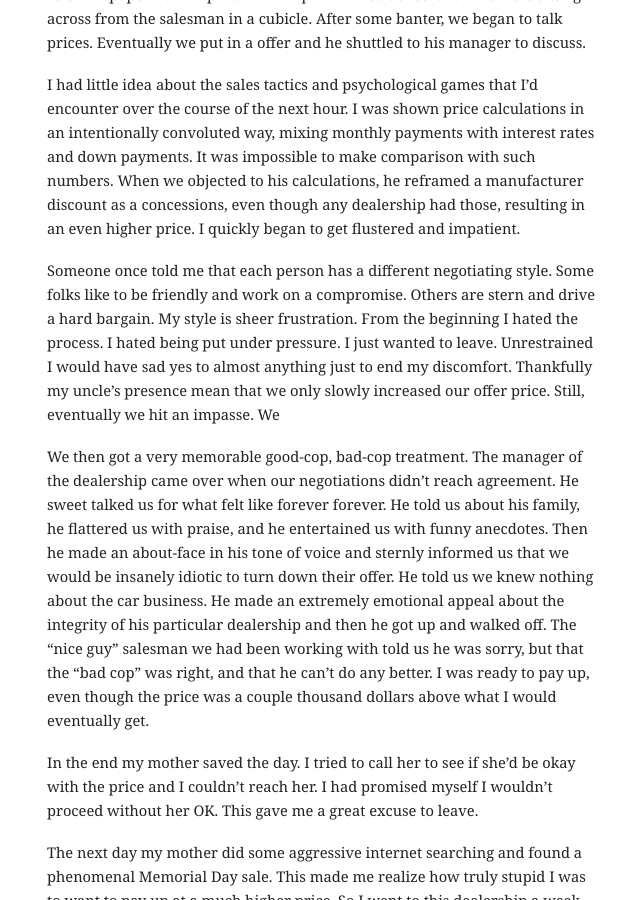
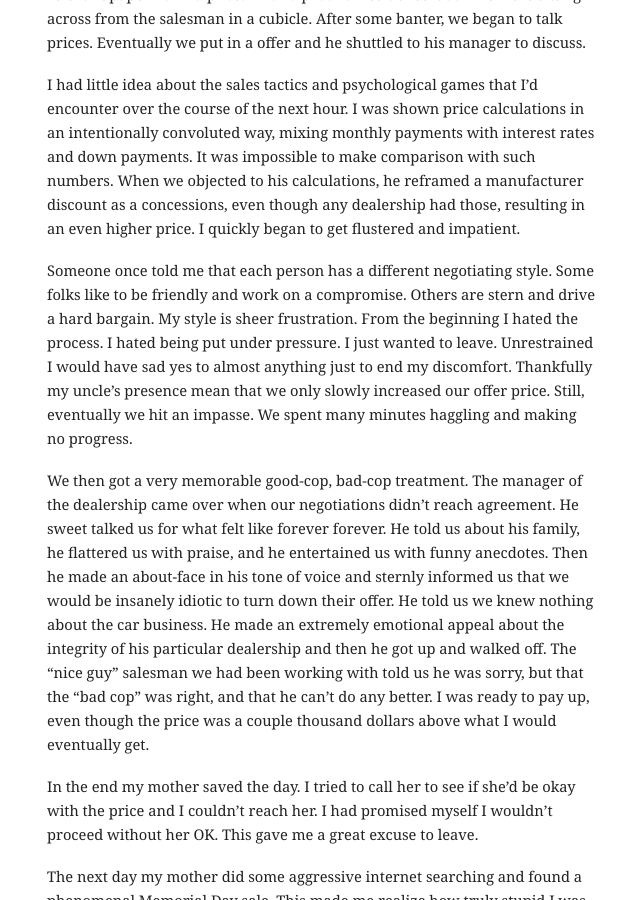
Before and after one commit to mbwong/mbwong.github.com, a Jekyll site: the page built from _posts/2013-07-06-buying-a-car.md, in a window 1280 px wide and 900 px high, scrolled down 708 px. Shown: the whole window, without its empty margins (303-943 px from the left). Built offline with Jekyll 4.4.1, drawn with Linux system fonts in a browser that asks for light colours.

Commit message:
Update 2013-07-06-buying-a-car.md

```diff
--- a/_posts/2013-07-06-buying-a-car.md
+++ b/_posts/2013-07-06-buying-a-car.md
@@ -16,7 +16,7 @@ We took a trip back to the same dealership for to negotiate a price. After a few
 
 I had little idea about the sales tactics and psychological games that I'd encounter over the course of the next hour. I was shown price calculations in an intentionally convoluted way, mixing monthly payments with interest rates and down payments. It was impossible to make comparison with such numbers. When we objected to his calculations, he reframed a manufacturer discount as a concessions, even though any dealership had those, resulting in an even higher price. I quickly began to get flustered and impatient.
 
-Someone once told me that each person has a different negotiating style. Some folks like to be friendly and work on a compromise. Others are stern and drive a hard bargain. My style is sheer frustration. From the beginning I hated the process. I hated being put under pressure. I just wanted to leave. Unrestrained I would have sad yes to almost anything just to end my discomfort. Thankfully my uncle's presence mean that we only slowly increased our offer price. Still, eventually we hit an impasse. We
+Someone once told me that each person has a different negotiating style. Some folks like to be friendly and work on a compromise. Others are stern and drive a hard bargain. My style is sheer frustration. From the beginning I hated the process. I hated being put under pressure. I just wanted to leave. Unrestrained I would have sad yes to almost anything just to end my discomfort. Thankfully my uncle's presence mean that we only slowly increased our offer price. Still, eventually we hit an impasse. We spent many minutes haggling and making no progress.
 
 We then got a very memorable good-cop, bad-cop treatment. The manager of the dealership came over when our negotiations didn't reach agreement. He sweet talked us for what felt like forever forever. He told us about his family, he flattered us with praise, and he entertained us with funny anecdotes. Then he made an about-face in his tone of voice and sternly informed us that we would be insanely idiotic to turn down their offer. He told us we knew nothing about the car business. He made an extremely emotional appeal about the integrity of his particular dealership and then he got up and walked off. The "nice guy" salesman we had been working with told us he was sorry, but that the "bad cop" was right, and that he can't do any better. I was ready to pay up, even though the price was a couple thousand dollars above what I would eventually get.
 
```
